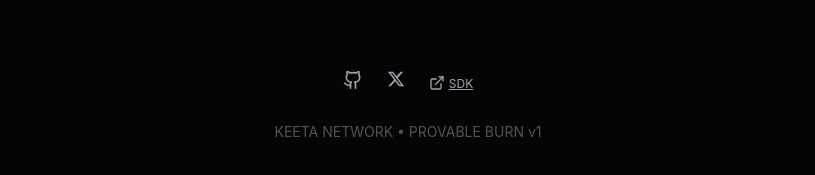
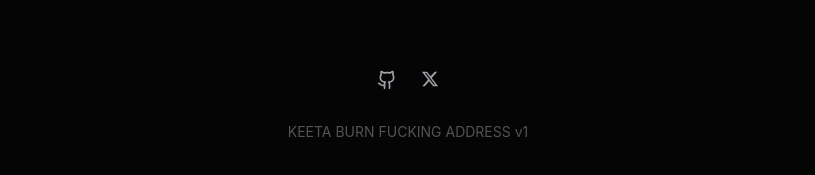
Before and after one commit to moww20/justfuckinguseburnaddress.com, a React (Vite) app: page / in a window 1280 px wide. Shown: the part 5564-5739 px from the top of the page, without its empty margins (232-1047 px from the left). Built offline with nearby package versions, Linux system fonts and the light colour scheme.

Commit message:
Update footer: remove SDK link and change text

```diff
--- a/src/App.tsx
+++ b/src/App.tsx
@@ -278,18 +278,8 @@ console.log("OFFICIAL BURN ADDRESS:", address);
           >
             <XIcon />
           </a>
-          <a
-            href="https://github.com/KeetaNetwork/keetanet-client"
-            target="_blank"
-            rel="noopener noreferrer"
-            style={{ color: 'var(--text-dim)', display: 'flex', alignItems: 'center', gap: '0.25rem', transition: 'color 0.2s' }}
-            title="Keeta Network SDK"
-          >
-            <ExternalLink size={16} />
-            <span style={{ fontSize: '0.75rem' }}>SDK</span>
-          </a>
         </div>
-        <p style={{ opacity: 0.5 }}>KEETA NETWORK &bull; PROVABLE BURN v1</p>
+        <p style={{ opacity: 0.5 }}>KEETA BURN FUCKING ADDRESS v1</p>
       </footer>
     </div >
   );
```
